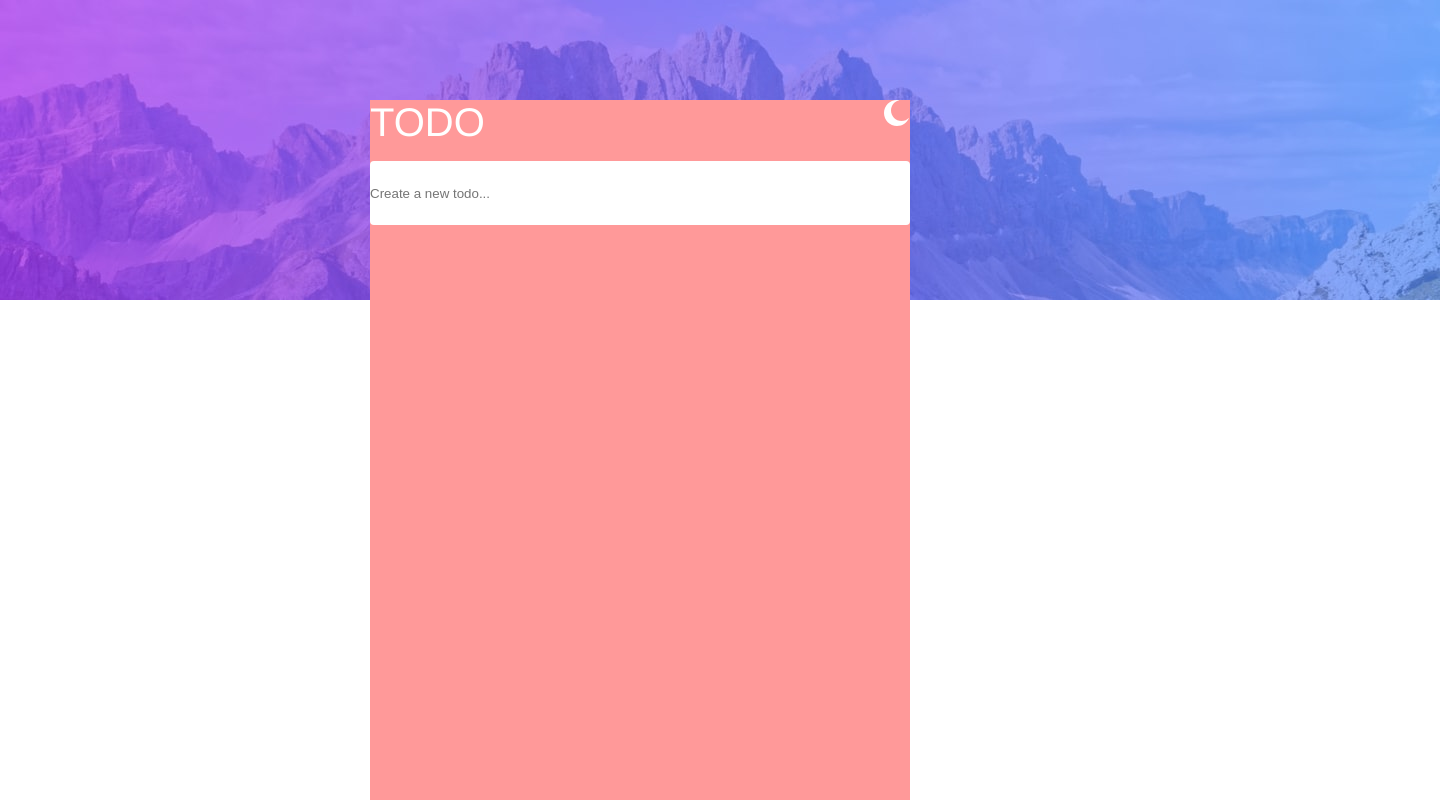
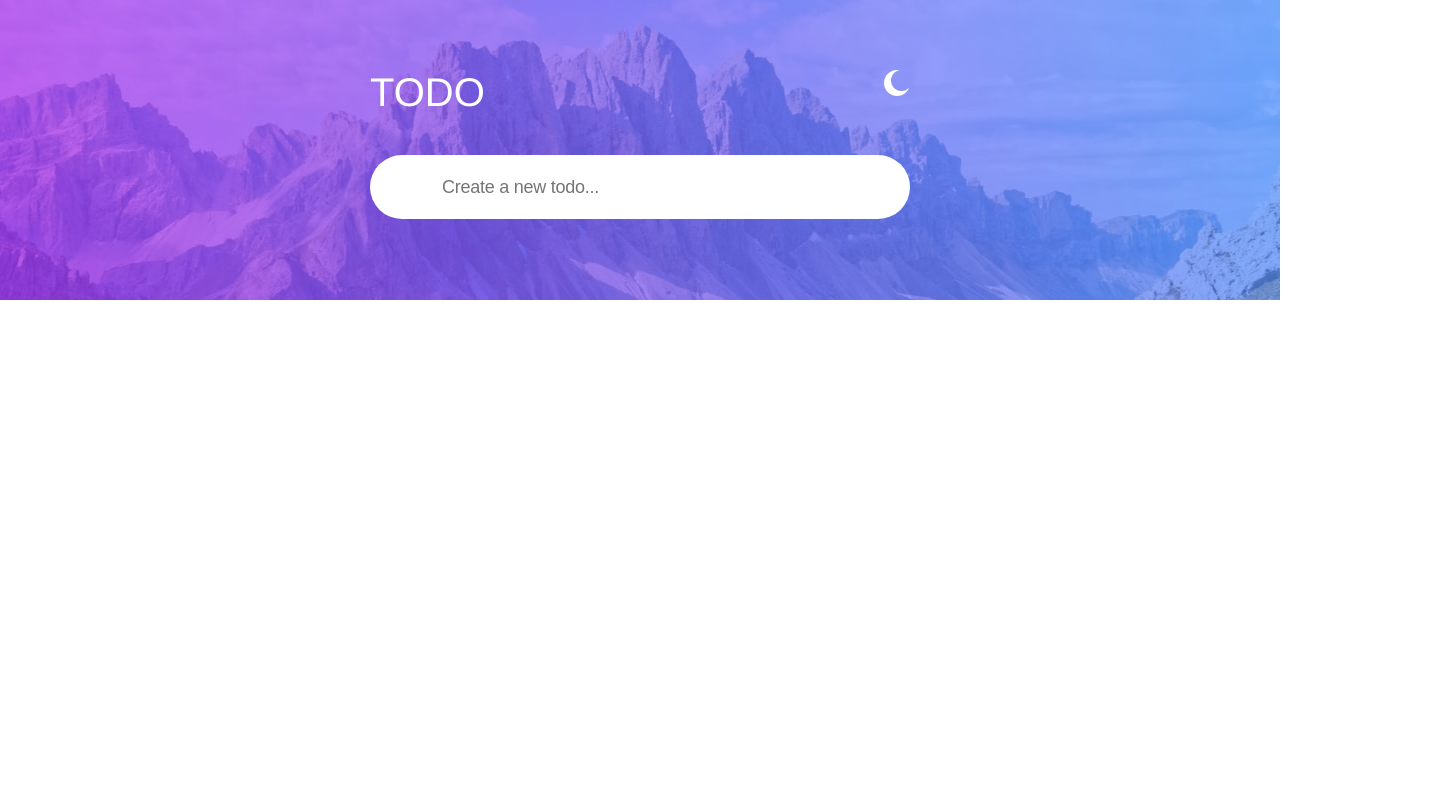
Before and after one commit to kwe92/Todo-React-App, a React (Create React App) app: page / in a window 1280 px wide. Shown: the top 800 px of the page, 1440 px wide, since content can reach past the window. Built offline with nearby package versions, Linux system fonts and the light colour scheme.

Commit message:
Inital todo input

```diff
--- a/src/App.tsx
+++ b/src/App.tsx
@@ -10,7 +10,7 @@ export default function App() {
     <>
       <img
         src={images.bgDesktopLight}
-        style={{ height: "18.75rem", position: "absolute" }}
+        style={{ height: "18.75rem", position: "absolute", width: "100%" }}
       />
       <MainContainer>
         <TodoSection>
@@ -24,17 +24,16 @@ export default function App() {
 const MainContainer = styled(Column)`
   width: 100vw;
   height: 100vh;
-  justify-content: center;
-
-  padding-top: 70px;
+  justify-content: start;
 `;
 
 const TodoSection = styled(Column)`
   position: relative;
+  padding-top: 70px;
   align-items: start;
   justify-content: start;
   width: 540px;
   height: 740px;
   z-index: 1;
-  background: #ff9999;
+  // background: #ff9999;
 `;
--- a/src/components/create_todo_input/CreateTodoStyles.tsx
+++ b/src/components/create_todo_input/CreateTodoStyles.tsx
@@ -1,45 +1,52 @@
 import styled from "styled-components";
 
-const borderRadius = 0.25;
+const borderRadius = "2rem";
 
 export const StyledInputContainer = styled.div`
   display: flex;
 
   flex-direction: row;
 
-  gap: 0.5rem;
-
-  border-radius: ${borderRadius + "rem"};
+  height: 4rem;
 
   align-items: center;
 
-  height: 4rem;
+  gap: 0.5rem;
+
+  border-radius: ${borderRadius};
 
   background: white;
 
   caret-color: white;
 
   &: hover {
-    background: rgb(64, 64, 64);
+    background: rgba(200, 200, 200, 0.625);
+    // rgba(141, 136, 246, 0.2);
   }
 `;
 
 export const StyledInput = styled.input`
-  border: none;
-
-  border-radius: 2px;
-
   display: block;
-
-  color: #9495a5;
-
-  background: transparent;
 
   width: 100%;
 
   height: 100%;
 
-  padding: 6px 6px 6px 0px;
+  padding: 6px 6px 6px 72px;
+
+  border: none;
+
+  border-radius: ${borderRadius};
+
+  background: transparent;
+
+  font-family: .AppleSystemUIFont;
+
+  font-size: 18px;
+
+  color: #9495a5;
+
+  letter-spacing: -0.25px;
 
   &: focus {
     border: none;
@@ -48,7 +55,6 @@ export const StyledInput = styled.input`
 `;
 
 export const Wrapper = styled.div`
-  padding-top: 1rem;
-  border-radius: ${borderRadius * 2 + "rem"};
+  padding-top: 2.5rem;
   width: 100%;
 `;
```
